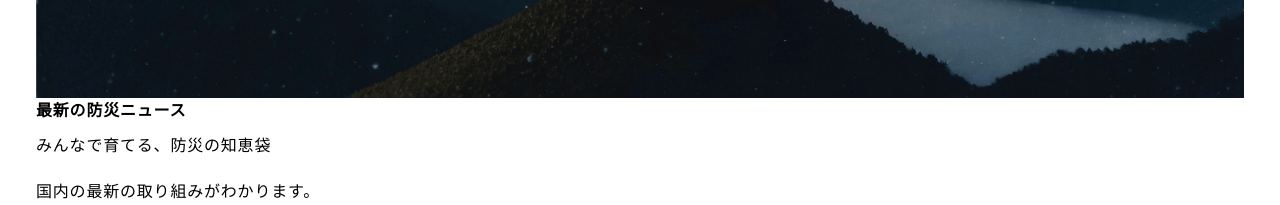
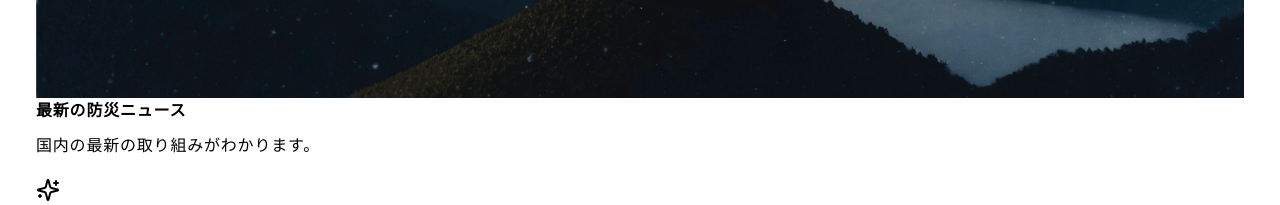
Before and after one commit to readyhironoriyamane-source/resilience-hub-mockup, a React (Vite) app in the folder client/: page / in a window 1280 px wide. Shown: the part 2900-3105 px from the top of the page. Built offline with nearby package versions, Linux system fonts and the light colour scheme.

Commit message:
Checkpoint: Removed 'みんなで育てる、防災の知恵袋' text from the hero section, leaving only the single bold sentence.

```diff
--- a/client/src/pages/Home.tsx
+++ b/client/src/pages/Home.tsx
@@ -108,7 +108,7 @@ export default function Home() {
                 </div>
                 <h1 className="font-sans text-3xl md:text-4xl font-bold mb-4">最新の防災ニュース</h1>
                 <div className="text-base md:text-lg text-muted-foreground mb-4 px-2 md:px-0 leading-relaxed">
-                  <p className="mb-3 font-medium text-white/90">みんなで育てる、防災の知恵袋</p>
+
                   <p className="font-bold text-white">国内の最新の取り組みがわかります。</p>
                 </div>
 
```
